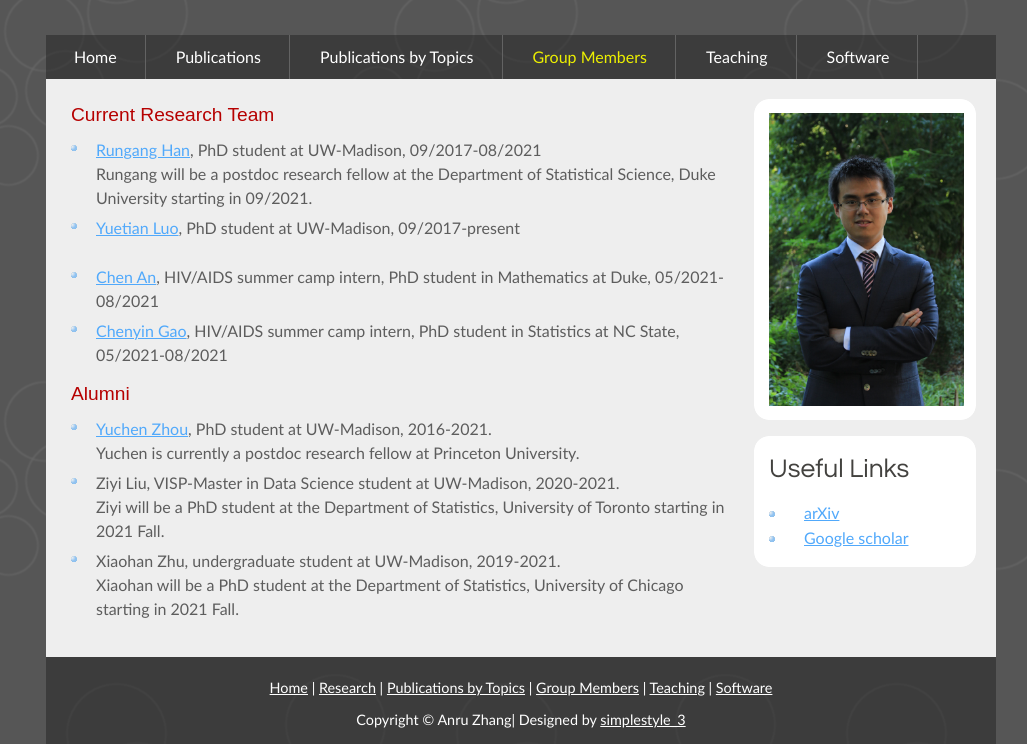
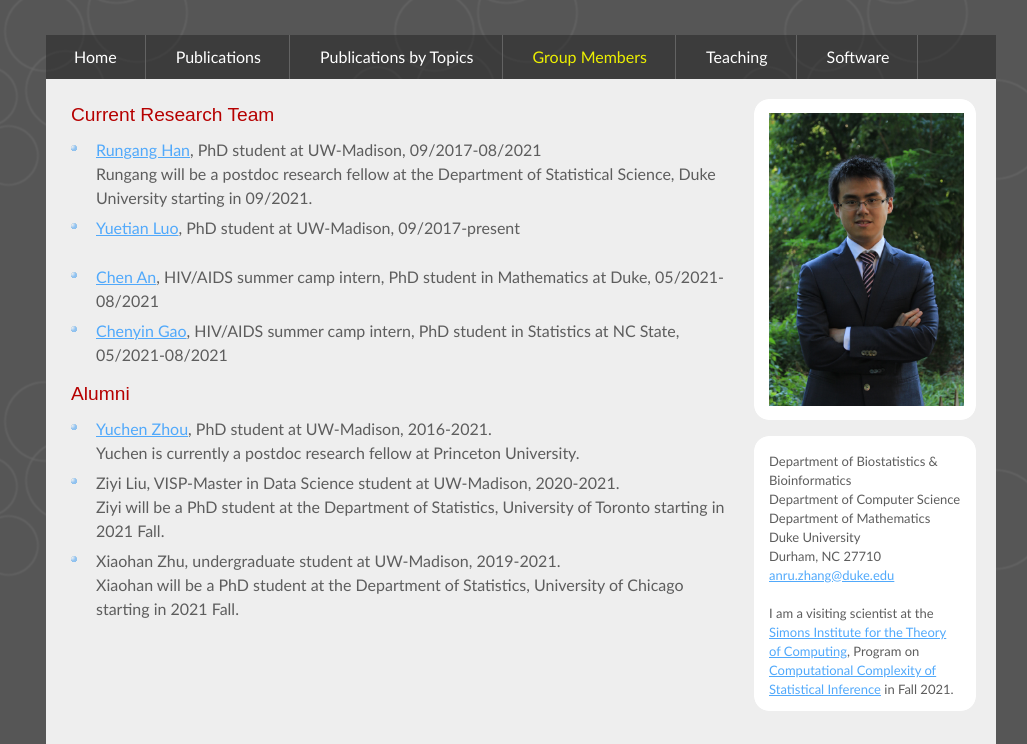
Before and after one commit to anruzhang/anruzhang.github.io, a plain HTML site: page group.html in a window 1280 px wide. Shown: the part 106-850 px from the top of the page, without its empty margins (119-1146 px from the left). Drawn offline with Linux system fonts and the light colour scheme.

Commit message:
Add files via upload

```diff
--- a/group.html
+++ b/group.html
@@ -2,7 +2,7 @@
 <html>
 
 <head>
-  <title>Research</title>
+  <title>Group</title>
   <meta name="description" content="website description" />
   <meta name="keywords" content="website keywords, website keywords" />
   <meta http-equiv="content-type" content="text/html; charset=windows-1252" />
@@ -16,6 +16,7 @@
         <div id="logo_text">
           <!-- class="logo_colour", allows you to change the colour of the text -->
           <h1>Anru Zhang</a></h1>
+          <h2>Departments of Biostatistics & Bioinformatics, Computer Science, and Mathematics, Duke University</h2>
         </div>
       </div>
       <div id="menubar">
@@ -43,11 +44,16 @@
         <div class="sidebar">
           <div class="sidebar_top"></div>
           <div class="sidebar_item">
-            <h3>Useful Links</h3>
-            <ul>
-              <li><a href="http://arxiv.org/find/all/1/all:+AND+Anru+Zhang/0/1/0/all/0/1">arXiv</a></li>
-              <li><a href="https://scholar.google.com/citations?user=H-PvgRsAAAAJ&hl=en">Google scholar</a></li>
-            </ul>
+            <h7><font size="-1">Department of Biostatistics & Bioinformatics</br>
+            Department of Computer Science</br>
+            Department of Mathematics</br>
+            Duke University</br>
+            Durham, NC 27710</br>
+            <a href="mailto:anru.zhang@duke.edu">anru.zhang@duke.edu</a></br>
+
+            </br>
+
+            I am a visiting scientist at the <a href="https://simons.berkeley.edu/">Simons Institute for the Theory of Computing</a>, Program on <a href="https://simons.berkeley.edu/programs/si2021">Computational Complexity of Statistical Inference</a> in Fall 2021.</font></h7>
           </div>
           <div class="sidebar_base"></div>
         </div>
```
Also changed, not shown: index.html (+1 -3 lines), publications-category.html (+11 -5 lines), publications.html (+11 -5 lines), software.html (+11 -5 lines), teaching.html (+11 -5 lines).
